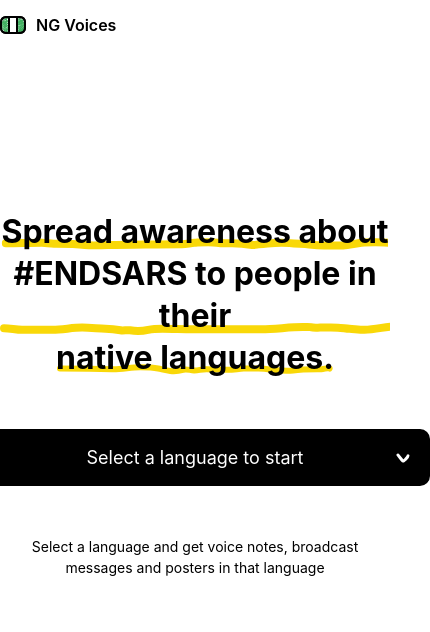
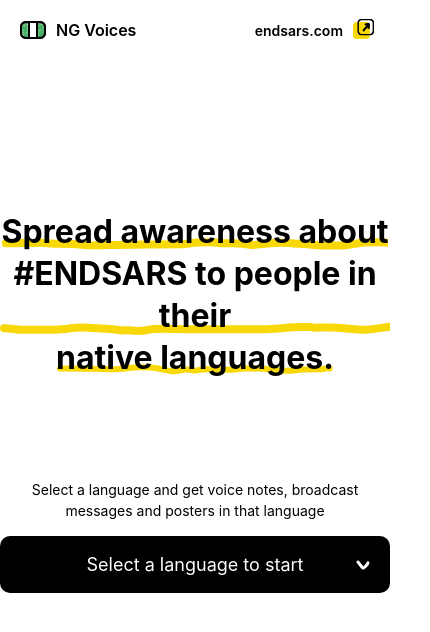
Before and after one commit to onyekvchi/ng-voices, a Nuxt app: page / in a window 390 px wide. Shown: the top 632 px of the page, 430 px wide, since content can reach past the window. Built offline with nearby package versions, Linux system fonts and the light colour scheme; a web font is replaced by a local one.

Commit message:
Make nav responsive

```diff
--- a/assets/scss/general/shared.scss
+++ b/assets/scss/general/shared.scss
@@ -81,29 +81,3 @@ select {
     }
   }
 }
-
-.c-dropdown {
-  position: relative;
-  display: flex;
-  align-items: center;
-  width: 470px;
-
-  select {
-    width: 100%;
-    font-size: 16px;
-    padding: 10px 0px;
-    text-align-last: center;
-    border-radius: 10px;
-    border: solid 2px black;
-    background-color: $color-gray;
-    -webkit-appearance: none;
-    -moz-appearance: none;
-    font-weight: normal;
-  }
-
-  svg {
-    position: absolute;
-    right: 20px;
-    pointer-events: none;
-  }
-}
--- a/layouts/default.vue
+++ b/layouts/default.vue
@@ -1,15 +1,17 @@
 <template>
   <div class="c-app">
     <nav class="c-nav">
-      <div class="c-nav__logo">
+      <div class="container">
+        <div class="c-nav__inner">
+          <nuxt-link to="/" class="c-nav__logo">
             <img src="~/assets/images/flag.svg" alt="logo" />
             <span>NG Voices</span>
-      </div>
+          </nuxt-link>
           <div v-if="$route.name !== 'index'" class="c-dropdown">
-        <select id="" name="">
-          <option value="">Hausa</option>
-          <option value="">Efik</option>
-          <option value="">Nupe</option>
+            <select id name>
+              <option value>Hausa</option>
+              <option value>Efik</option>
+              <option value>Nupe</option>
             </select>
             <svg
               width="14"
@@ -30,9 +32,11 @@
           <a href="https://endsars.com/" target="_blank" class="c-button">
             <span>endsars.com</span>
             <div class="c-button__icon">
-          <img src="~/assets/images/icon-link.svg" alt="" />
+              <img src="~/assets/images/icon-link.svg" alt />
             </div>
           </a>
+        </div>
+      </div>
     </nav>
     <Nuxt />
   </div>
@@ -42,28 +46,77 @@
 @import '~/assets/scss/app.scss';
 
 .c-app {
-  width: $container-width-default;
+  // width: $container-width-default;
 }
 
 .c-nav {
   position: fixed;
+  top: 0;
+  left: 0;
+  width: 100%;
+  z-index: 2;
+}
+
+.c-nav__inner {
   padding: 15px 0px;
+  height: 75px;
   font-size: 1.6rem;
-  width: $container-width-default;
   font-weight: 600;
   display: flex;
   align-items: center;
   justify-content: space-between;
-  top: 0;
-  z-index: 2;
   background: rgba($color-white, 0.975);
-  &__logo {
+
+  @include small {
+    flex-flow: row wrap;
+    height: auto;
+  }
+}
+
+.c-dropdown {
+  position: relative;
   display: flex;
   align-items: center;
+  width: 470px;
+
+  select {
+    width: 100%;
+    font-size: 16px;
+    padding: 10px 0px;
+    text-align-last: center;
+    border-radius: 10px;
+    border: solid 2px black;
+    background-color: $color-gray;
+    -webkit-appearance: none;
+    -moz-appearance: none;
+    font-weight: normal;
+  }
+
+  svg {
+    position: absolute;
+    right: 20px;
+    pointer-events: none;
+  }
+
+  @include small {
+    order: 3;
+    width: 100%;
+    margin-top: 15px;
+  }
+}
+
+.c-nav__logo {
+  display: flex;
+  align-items: center;
+  color: inherit;
+  text-decoration: none;
 
   img {
     margin-right: 10px;
   }
+
+  @include small {
+    padding: 5px 0;
   }
 }
 </style>
```
Lines whose indentation alone changed are shown as unchanged.
